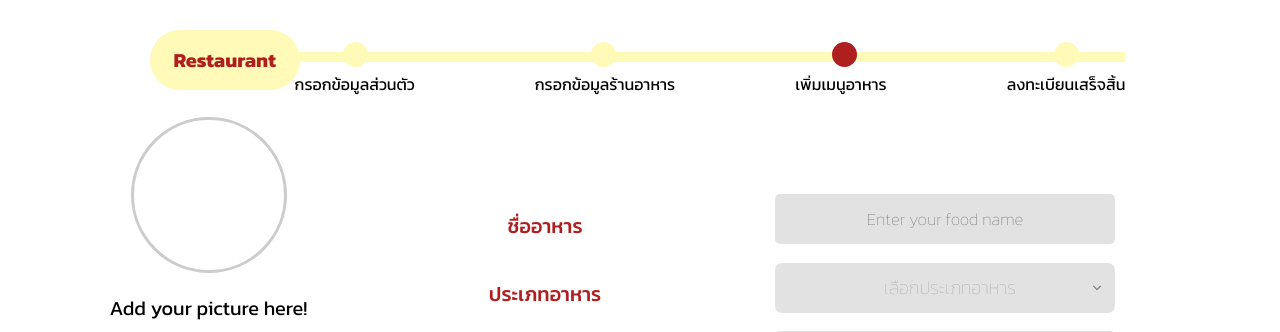
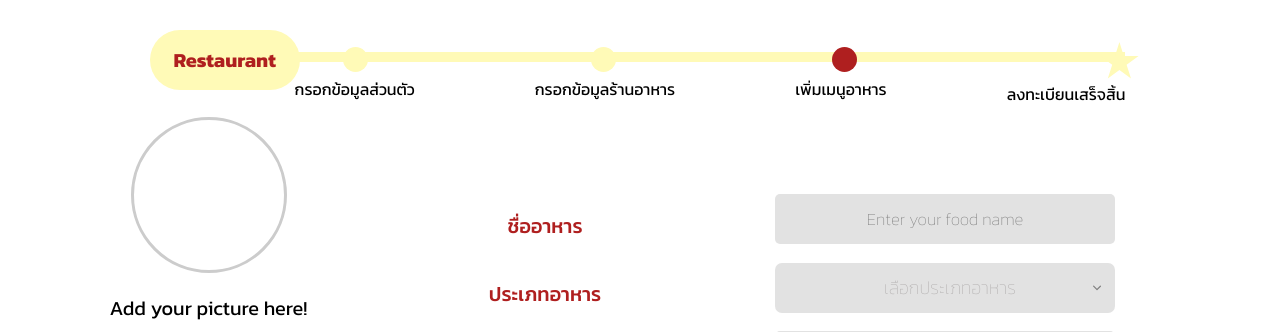
Before and after one commit to 6510615203/cn331project, a Django app: page /add_menu/ in a window 1280 px wide. Shown: the part 101-433 px from the top of the page. Run offline with Django 5.2, Linux system fonts and the light colour scheme.

Commit message:
update regist icon

```diff
--- a/home/templates/add_menu.html
+++ b/home/templates/add_menu.html
@@ -28,7 +28,7 @@
                     <label for="step">เพิ่มเมนูอาหาร</label>
                 </div>
                 <div class="stepicon">
-                    <div class="circleicon"></div>
+                    <div class="staricon"></div>
                     <label for="step">ลงทะเบียนเสร็จสิ้น</label>
                 </div>
             </div>
--- a/home/templates/restaurant_register.html
+++ b/home/templates/restaurant_register.html
@@ -28,7 +28,7 @@
                     <label for="step">เพิ่มเมนูอาหาร</label>
                 </div>
                 <div class="stepicon">
-                    <div class="circleicon"></div>
+                    <div class="staricon"></div>
                     <label for="step">ลงทะเบียนเสร็จสิ้น</label>
                 </div>
             </div>
```
